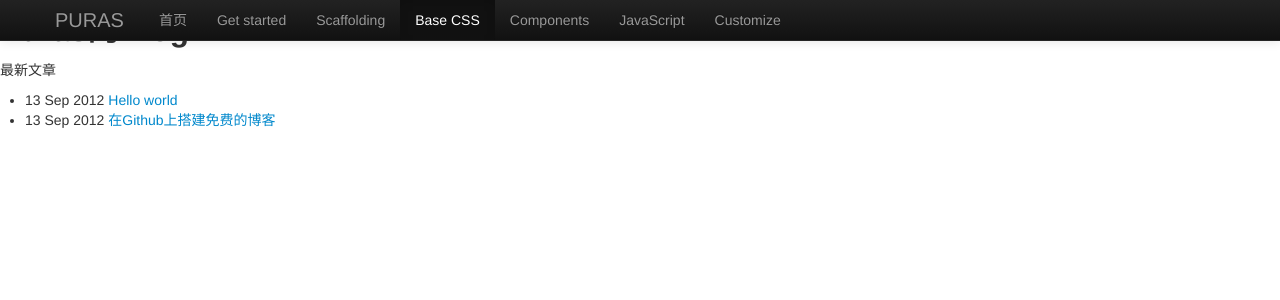
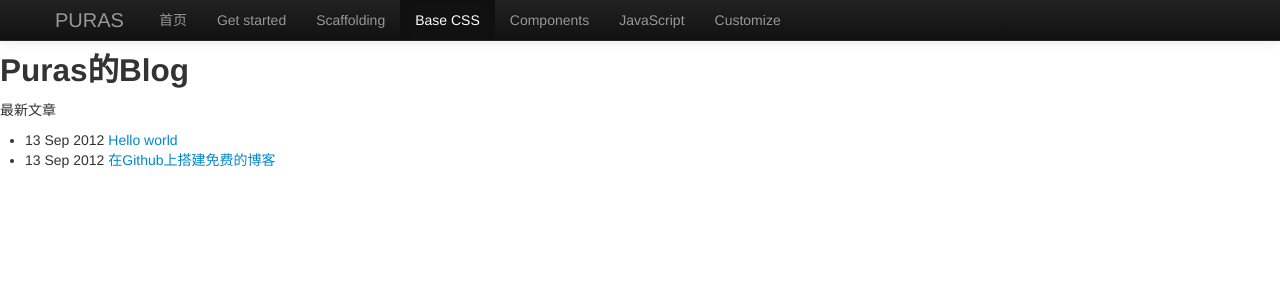
Before and after one commit to amossavez/puras.github.com, a Jekyll site: the page built from index.html, in a window 1280 px wide. Shown: the top 300 px of the page. Built offline with Jekyll 4.4.1, drawn with Linux system fonts in a browser that asks for light colours; Markdown is read by kramdown in place of the engine named in the settings.

Commit message:
首页加body样式

```diff
--- a/_layouts/default.html
+++ b/_layouts/default.html
@@ -5,6 +5,7 @@
   <title>{{ page.title }}</title>
   <link rel="stylesheet" href="/css/bootstrap.min.css" />
   <link rel="stylesheet" href="/css/bootstrap-responsive.min.css" />
+  <link rel="stylesheet" href="/css/main.css" />
 </head>
 <body>
   <!-- Navbar ================================================== -->
--- /dev/null
+++ b/css/main.css
@@ -0,0 +1,4 @@
+body {
+  position: relative;
+  padding-top: 40px;
+}
```
